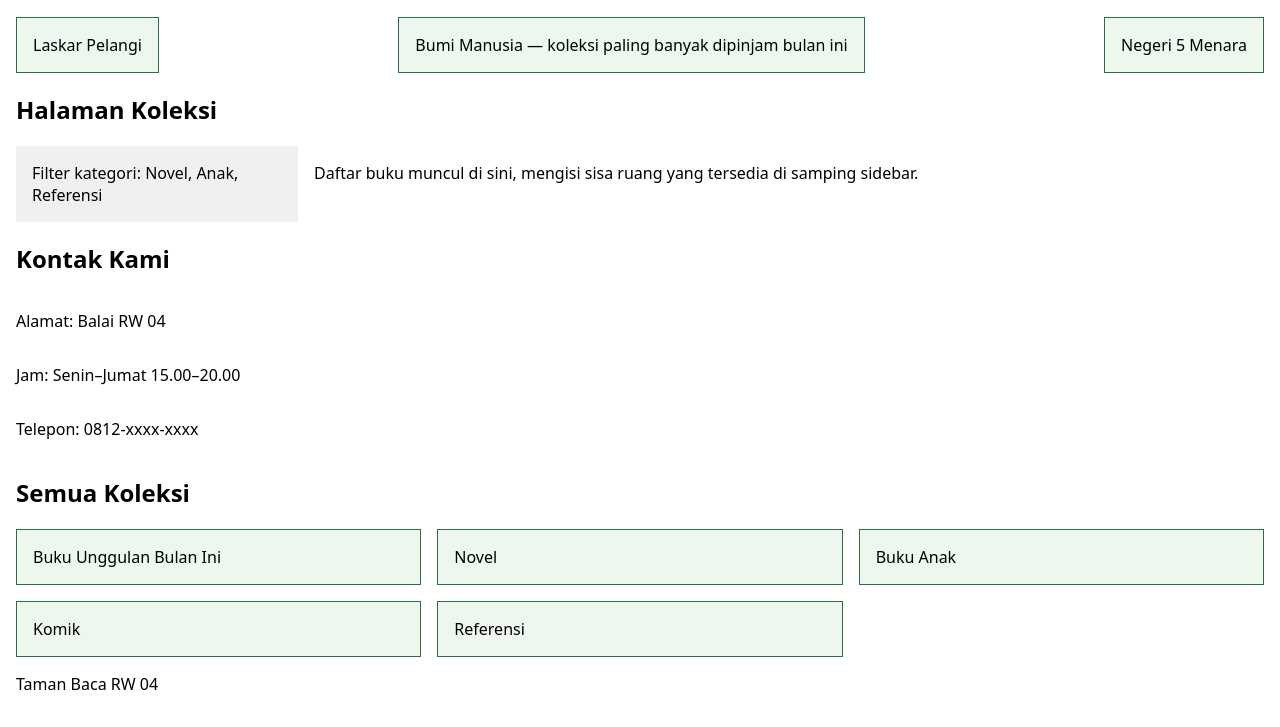
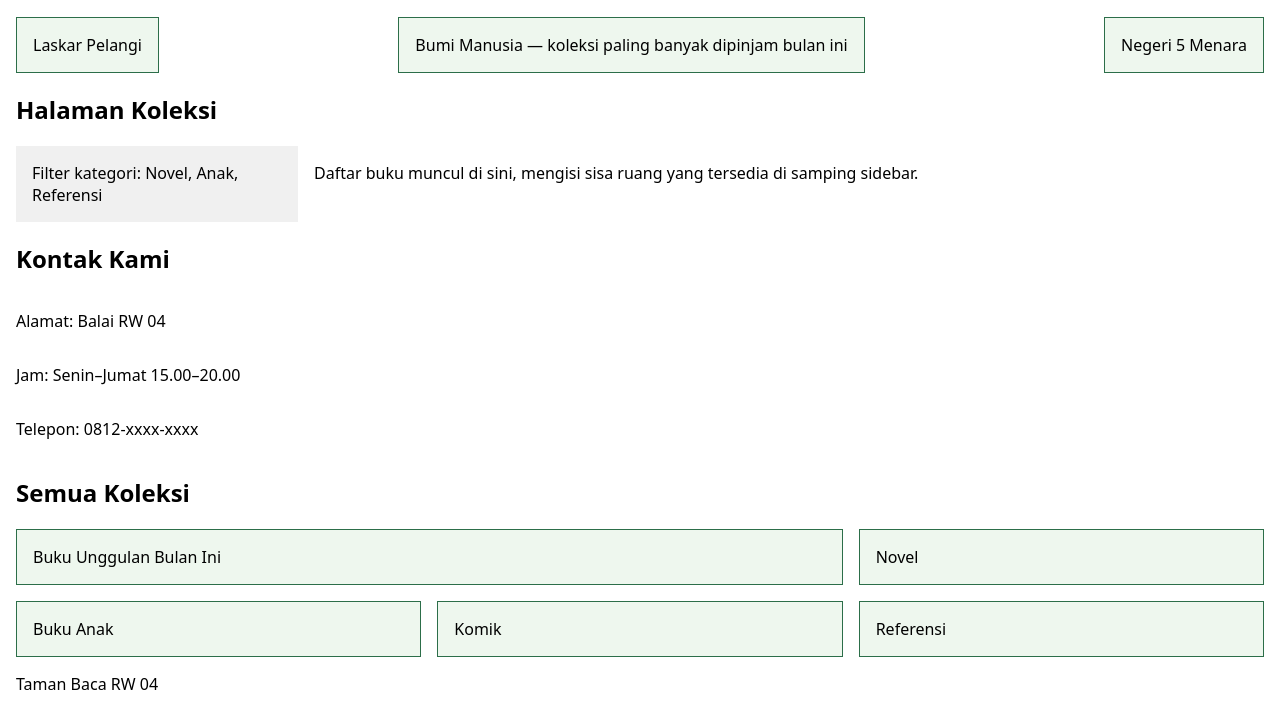
Before and after one commit to webdev-if-its/pweb-5053251028, a website: page m03/index.html in a window 1280 px wide. Shown: the part 138-865 px from the top of the page. Drawn offline with Linux system fonts and the light colour scheme.

Commit message:
Selesai level 8 m03

```diff
--- a/m03/style.css
+++ b/m03/style.css
@@ -64,6 +64,10 @@ body {
 
 /* Level 8 */
 
+.unggulan {
+  grid-column: span 2;
+}
+
 /* Level 9
 
    Level 10 */
```
